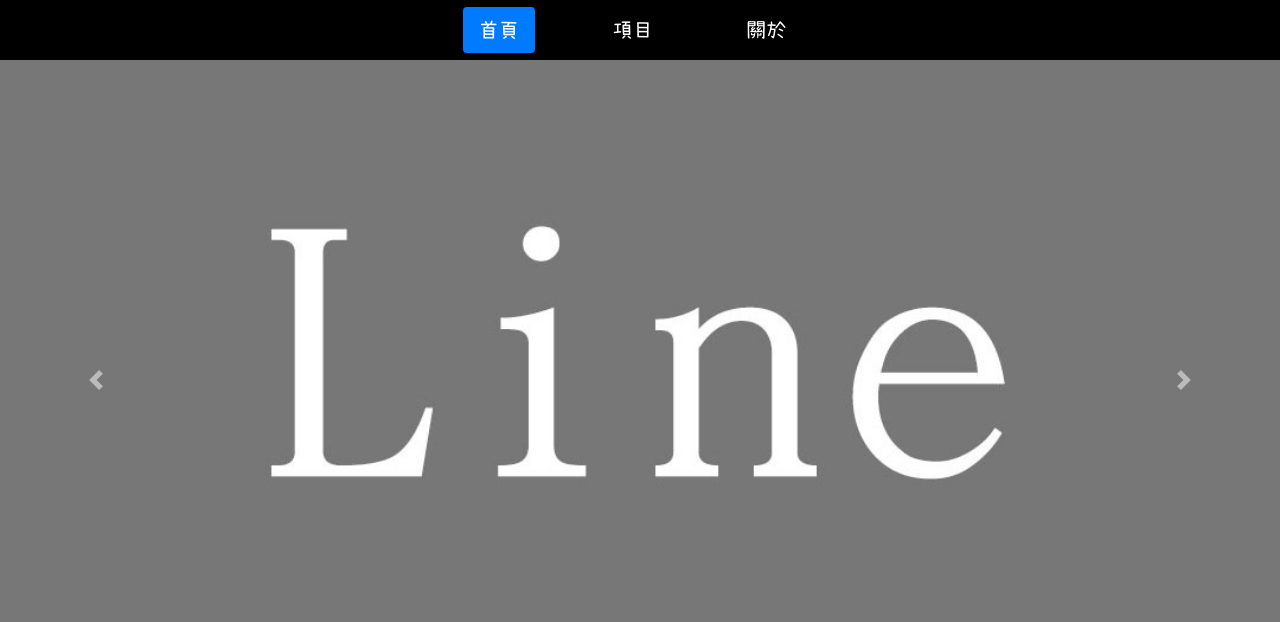
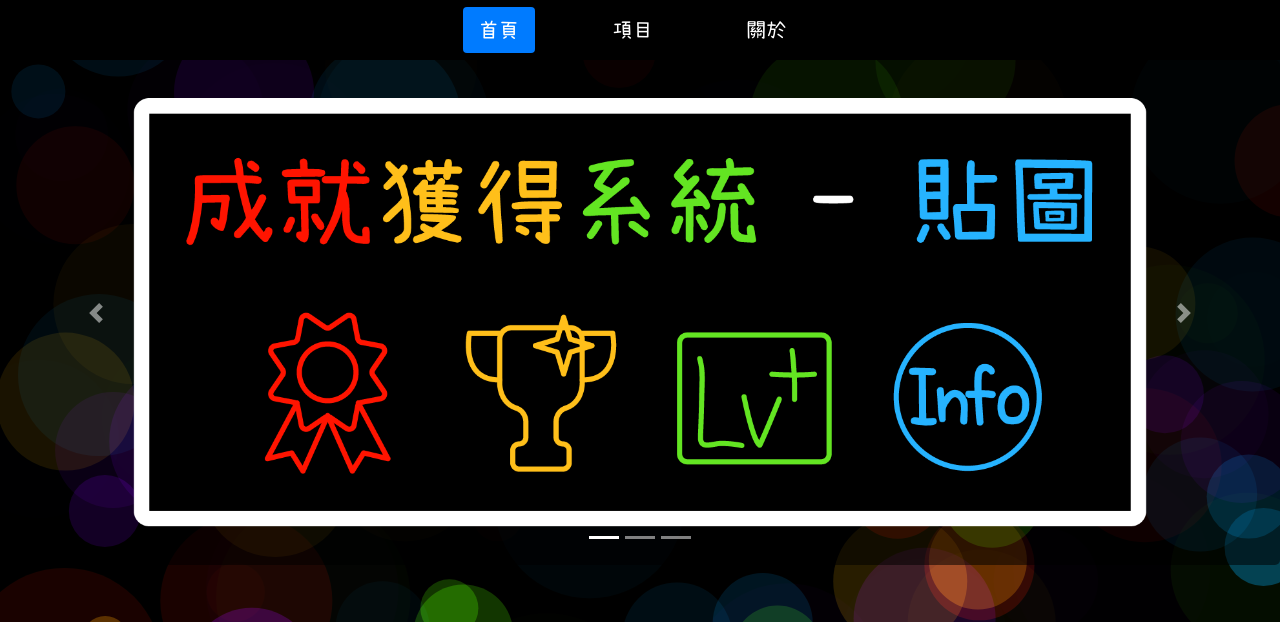
Before and after one commit to lavenderxxxxx/lavenderxxxxx.github.io, a plain HTML site: page index.html in a window 1280 px wide. Shown: the top 622 px of the page. Drawn offline with nearby package versions, Linux system fonts and the light colour scheme.

Commit message:
Line pic

```diff
--- a/index.html
+++ b/index.html
@@ -28,9 +28,9 @@
         <li data-target="#homeCarousel" data-slide-to="2"></li>
       </ol>
       <div class="carousel-inner">
-        <div class="carousel-item active"> <img class="d-none d-md-block" src="img/img-test-w.jpg" alt="slide wide"> <img class="d-sm-block d-md-none" src="img/img-test-h.jpg" alt="slide high"> </div>
-        <div class="carousel-item"> <img class="d-none d-md-block" src="img/img-test-w.jpg" alt="slide wide"> <img class="d-sm-block d-md-none" src="img/img-test-h.jpg" alt="slide high"> </div>
-        <div class="carousel-item"> <img class="d-none d-md-block" src="img/img-test-w.jpg" alt="slide wide"> <img class="d-sm-block d-md-none" src="img/img-test-h.jpg" alt="slide high"> </div>
+        <div class="carousel-item active"> <img class="d-none d-md-block contentArea" src="img/PC-1.png" alt="slide wide"> <img class="d-sm-block d-md-none" src="img/M-1.png" alt="slide high"> </div>
+        <div class="carousel-item"> <img class="d-none d-md-block contentArea" src="img/PC-2.png" alt="slide wide"> <img class="d-sm-block d-md-none" src="img/M-2.png" alt="slide high"> </div>
+        <div class="carousel-item"> <img class="d-none d-md-block contentArea" src="img/PC-3.png" alt="slide wide"> <img class="d-sm-block d-md-none" src="img/M-3.png" alt="slide high"> </div>
       </div>
       <a class="carousel-control-prev" href="#homeCarousel" role="button" data-slide="prev">
           <span class="carousel-control-prev-icon" aria-hidden="true"></span>
--- a/js/canvas.js
+++ b/js/canvas.js
@@ -11,17 +11,18 @@ context.globalCompositeOperation = 'lighter';
 var particles = {},
 	particleIndex = 0,
 	settings = {
-		density: 10,
-		parMin:20,
-		parMax: 100,
+		density: 30,
+		maxCounts:500,
+		currentCounts:0,
+		parSizeMin:20,
+		parSizeMax: 100,
 		startingX: canvas.width / 2,
 		startingY: canvas.height / 4,
 		gravity: 0,
 		maxAlpha :100,
 		hsl_color_h :[5,43,100,201,272]
 	};
-settings.density = Math.floor(settings.density*(canvas.width*canvas.width/(1440*758)))+5;
-console.log("density: "+settings.density);
+settings.maxCounts = Math.floor(canvas.width*canvas.height/(1920*890)*settings.maxCounts);
 window.onload = function() {
 	"use strict";
 	setInterval(function() {
@@ -30,16 +31,16 @@ window.onload = function() {
 
 	// Draw the particles
 	for (var i = 0; i < settings.density; i++) {
-		if (Math.random() > 0.97) {
+		if (Math.random() > 0.97&&settings.currentCounts<settings.maxCounts) {
 		// Introducing a random chance of creating a particle
 		// corresponding to an chance of 1 per second,
 		// per "density" value
 		new Particle();
+		settings.currentCounts++;
 		}
 	}
 
 	for (var i in particles) {
-
 	  particles[i].draw();
 	}
 
@@ -57,13 +58,13 @@ function Particle() {
 
 	// Determine original X-axis speed based on setting limitation
 
-	this.size =  randomVal(settings.parMin,settings.parMax);
+	this.size =  randomVal(settings.parSizeMin,settings.parSizeMax);
 
 
 	this.h = settings.hsl_color_h[randomVal(-1,settings.hsl_color_h.length)];  //randomVal(0, 360);
-	this.s = 90;
+	this.s = 100;
 	this.l = 50;
-	this.a =( settings.parMax-this.size)/(settings.parMax-settings.parMin)*settings.maxAlpha/100;
+	this.a =( settings.parSizeMax-this.size)/(settings.parSizeMax-settings.parSizeMin)*settings.maxAlpha/100;
 
 	this.vx =Math.random() * 2 - 1;
 	this.vy =Math.random() * 2 - 1;
@@ -92,6 +93,7 @@ Particle.prototype.draw = function() {
 	// If Particle is old, it goes in the chamber for renewal
 	if (this.life >= this.maxLife) {
 	  delete particles[this.id];
+	  settings.currentCounts--;
 	}
 	var trans =1;
 	if(this.life<this.maxLife/4)
--- a/js/mainJs.js
+++ b/js/mainJs.js
@@ -14,7 +14,7 @@ $.ajax({url: "https://lavenderxxxxx.github.io/imgList.json", success: function(r
 								'<hr class="hr-table">';
 				for(var a = 2 ; a<imgList[group].length;a++){
 					groupHtml+='<div class="row collapse item-sub multi-collapse show">'+
-								'<div class="item-num col-6">'+a+'</div>'+
+								'<div class="item-num col-6">'+(a-1)+'</div>'+
 								'<div class="col-6">'+
 								'<a class="item-name" tabindex="0" role="button" data-toggle="popover" data-placement="top" data-trigger="focus" data-html="true" data-content='+
 								'"<img src=img/'+a+'.jpg width='+"'200'"+'>" >'+
```
Also changed, not shown: img/M-1.png (added), img/M-2.png (added), img/M-3.png (added), img/PC-1.png (added), img/PC-2.png (added), img/PC-3.png (added).
